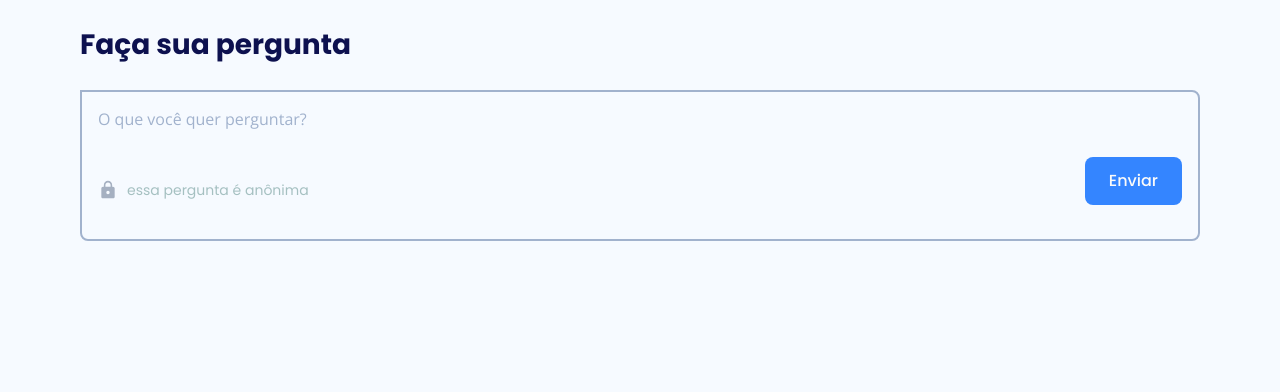
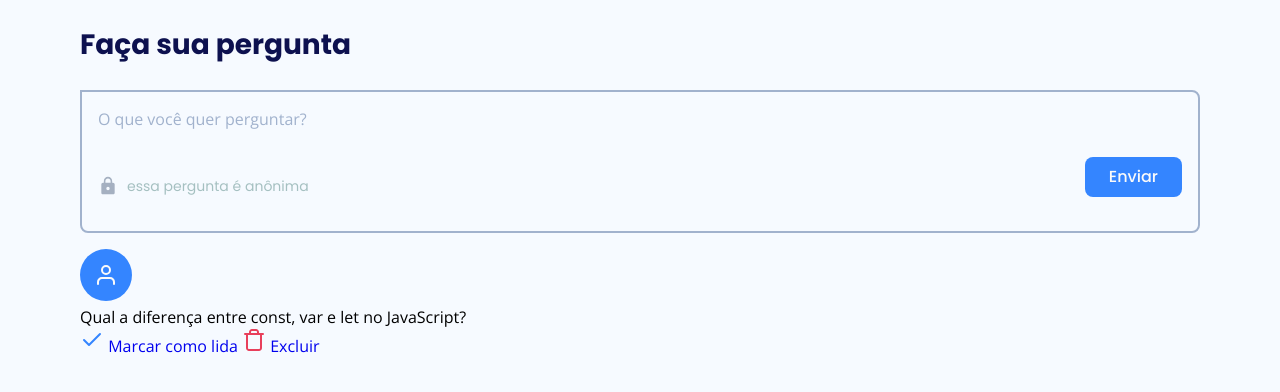
Before and after one commit to arthuralvesdev/RocketQ, a plain HTML site: page room.html in a window 1280 px wide. Shown: the part 112-504 px from the top of the page. Drawn offline with nearby package versions, Linux system fonts and the light colour scheme.

Commit message:
fix question form and started the question designs

```diff
--- a/room.html
+++ b/room.html
@@ -51,6 +51,34 @@
                         </div>
                     </form>
                 </section>
+                <section id="questions">
+                    <h2 class="sr-only">Perguntas da Comunidade</h2>
+                    <div class="questions">
+
+                        <div class="question-wrapper">
+                            <div class="question-content">
+                                <div class="user">
+                                    <img src="assets/avatar.svg" alt="avatar">
+                                </div>
+                                    <div class="question">
+                                        <p>Qual a diferença entre const, var e let no JavaScript?</p>
+
+                                    </div>
+                                </div>
+                                <div class="actions">
+                                    <a href="#">
+                                        <img src="assets/check.svg" alt="">
+                                        Marcar como lida
+                                    </a>
+                                    <a href="#">
+                                        <img src="assets/trash.svg" alt="">
+                                        Excluir
+
+                                    </a>
+                                </div>
+                        </div>
+                    </div>
+                </section>
             </main>
         </div>
 
--- a/styles/room.css
+++ b/styles/room.css
@@ -49,6 +49,7 @@
     border: .2rem solid var(--gray-blue);
     padding: 1.6rem;
     border-radius: 0 .8rem .8rem .8rem;
+    margin-bottom: 1.6rem;
 }
 
 #question-form textarea{
@@ -82,6 +83,7 @@
 }
 
 #question-form form footer button{
+    height: auto;
     line-height: 2.4rem;
     padding: 0.8rem 2.4rem;
 }
```
Also changed, not shown: index.html (+1 -1 lines), assets/avatar.svg (added), assets/check.svg (added), assets/trash.svg (added), 3 other files.
